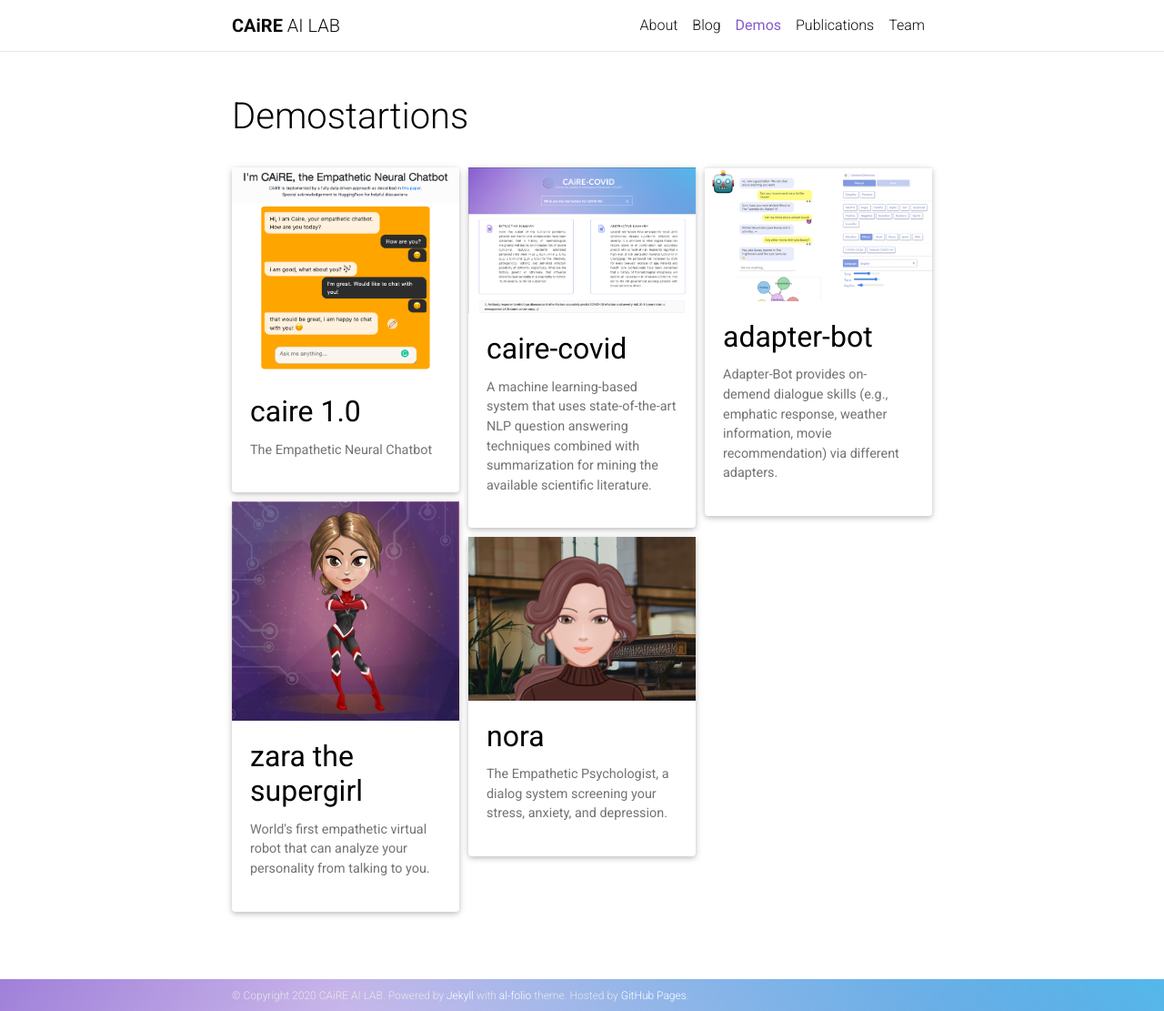
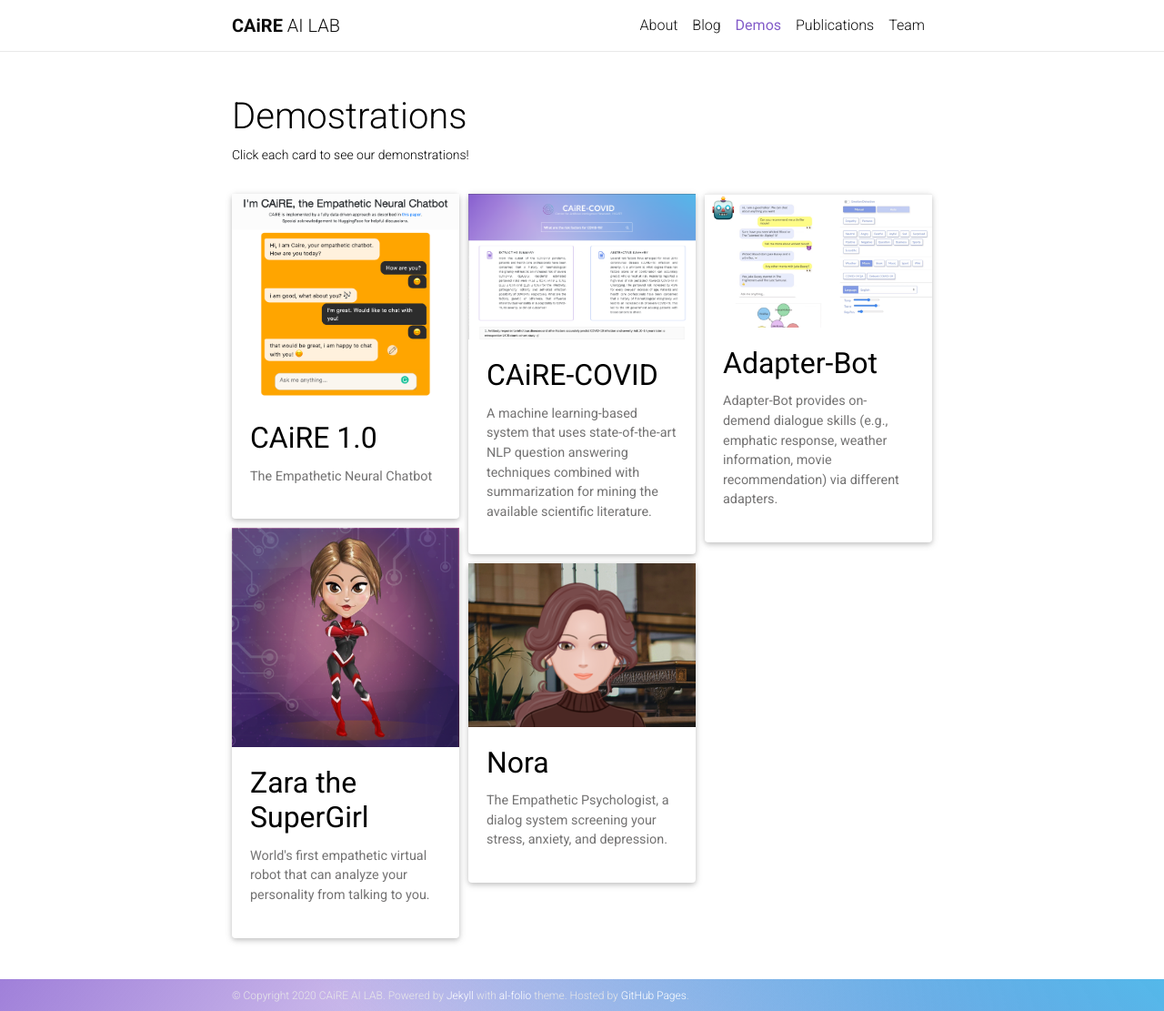
Before and after one commit to HLTCHKUST/HLTCHKUST.github.io, a Jekyll site: the page built from _pages/projects.md, in a window 1280 px wide and 1111 px high. Shown: the whole window at 91% size. Built offline with Jekyll 4.4.1, drawn with Linux system fonts in a browser that asks for light colours; nearby versions of some CDN libraries; a style sheet for code colours, icons or effects is not loaded.

Commit message:
typo update

```diff
--- a/_pages/projects.md
+++ b/_pages/projects.md
@@ -1,9 +1,9 @@
 ---
 layout: page
-title: Demostartions
+title: Demostrations
 short_title: Demos
 permalink: /demos/
-description:
+description: Click each card to see our demonstrations!
 nav: true
 ---
 
@@ -22,12 +22,12 @@
         <img src="{{ project.img | relative_url }}" alt="project thumbnail">
         {% endif %}
         <div class="card-body">
-          <h2 class="card-title text-lowercase">{{ project.title }}</h2>
+          <h2 class="card-title">{{ project.title }}</h2>
           <p class="card-text">{{ project.description }}</p>
           <div class="row ml-1 mr-1 p-0">
             {% if project.github %}
             <div class="github-icon">
-              <div class="icon" data-toggle="tooltip" title="Code Repository">
+              <div class="icon" data-toggle="tooltip" title="Github">
                 <a href="{{ project.github }}" target="_blank"><i class="fab fa-github gh-icon"></i></a>
               </div>
               {% if project.github_stars %}
```
